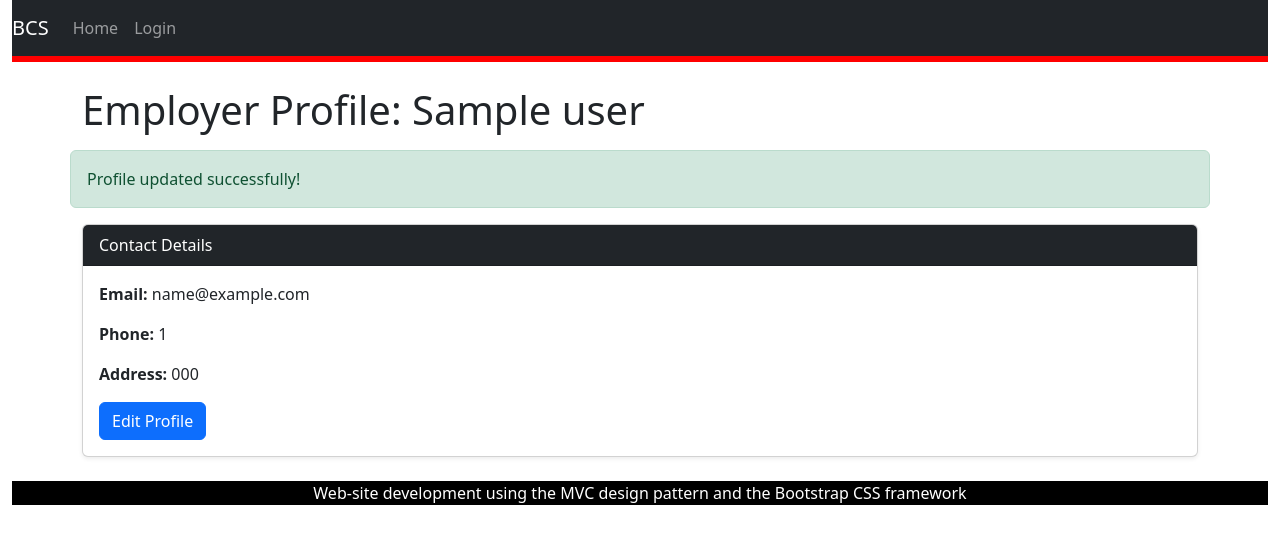
After one commit to MrBlue237/BCS, a PHP site: template BCS-MVC/Views/employer_profile.phtml in a window 1280 px wide. The commit adds this page. Shown: the top 544 px of the page. Run offline with PHP 8.4, Linux system fonts and the light colour scheme; the template is opened without the code that fills it: most values are stand-ins (such as "Sample title", 1, 10 or a date in 2020).

Commit message:
fixed edit profile for both

```diff
--- a/BCS-MVC/Models/UsersDataSet.php
+++ b/BCS-MVC/Models/UsersDataSet.php
@@ -93,7 +93,7 @@ class UsersDataSet {
         }
     }
 
-    public function updateStudentsData($name, $number, $address, $cv, $email, $stud_id) {
+    public function updateUsersData($name, $number, $address, $cv, $email, $user_id) {
         $sqlQuery = 'UPDATE users
                 SET name = ?, phone_number = ?, postal_address = ?, cv_file_path = ?, email = ?
                 WHERE user_id = ?';
@@ -105,7 +105,7 @@ class UsersDataSet {
         $statement->bindParam(3, $address);
         $statement->bindParam(4, $cv);
         $statement->bindParam(5, $email);
-        $statement->bindParam(6, $stud_id);
+        $statement->bindParam(6, $user_id);
 
 
 
--- /dev/null
+++ b/BCS-MVC/Views/employer_profile.phtml
@@ -0,0 +1,37 @@
+<?php require('template/header.phtml'); ?>
+
+    <div class="container mt-4">
+        <div class="row">
+
+            <div class="col-md-12">
+                <h1 class="mb-3">Employer Profile: <?php echo htmlspecialchars($view->user->getName()); ?></h1>
+            </div>
+
+            <?php if ($view->updateSuccess): ?>
+                <div class="alert alert-success">Profile updated successfully!</div>
+            <?php endif; ?>
+            <?php if ($view->updateError): ?>
+                <div class="alert alert-danger">Error updating profile. Please try again.</div>
+            <?php endif; ?>
+
+            <div >
+                <div class="card shadow-sm mb-4">
+                    <div class="card-header bg-dark text-white">Contact Details</div>
+                    <div class="card-body">
+                        <p><strong>Email:</strong> <?php echo htmlspecialchars($view->user->getEmail()); ?></p>
+                        <p><strong>Phone:</strong> <?php echo htmlspecialchars($view->user->getPhoneNumber()); ?></p>
+                        <p><strong>Address:</strong> <?php echo nl2br(htmlspecialchars($view->user->getPostalAddress())); ?></p>
+
+                        <form action="edit_profile.php" method="POST">
+                            <button type="submit" class="btn btn-primary" name ="user_id" value="<?php echo $view->user->getUserID() ?>">
+                                Edit Profile
+                            </button>
+                        </form>
+                    </div>
+                </div>
+            </div>
+
+        </div>
+    </div>
+
+<?php require('template/footer.phtml'); ?>
--- a/BCS-MVC/Views/student_profile.phtml
+++ b/BCS-MVC/Views/student_profile.phtml
@@ -26,8 +26,8 @@
                         <?php else: ?>
                             <p class="text-danger">No CV uploaded.</p>
                         <?php endif; ?>
-                        <form action="edit_student_profile.php" method="POST">
-                            <button type="submit" class="btn btn-primary" name ="stud_id" value="<?php echo $view->user->getUserID() ?>">
+                        <form action="edit_profile.php" method="POST">
+                            <button type="submit" class="btn btn-primary" name ="user_id" value="<?php echo $view->user->getUserID() ?>">
                                 Edit Profile
                             </button>
                         </form>
--- a/BCS-MVC/Views/template/header.phtml
+++ b/BCS-MVC/Views/template/header.phtml
@@ -58,6 +58,9 @@ $user_email = $_SESSION['email'] ?? '';
                     <li class="nav-item">
                         <a class="nav-link" href="add_post.php">Create Post</a>
                     </li>
+                    <li class="nav-item">
+                        <a class="nav-link" href="employer_profile.php">My Profile</a>
+                    </li>
                 <?php endif; ?>
                 <?php if ($is_logged_in): ?>
                     <li class="nav-item">
```
Also changed, not shown: BCS-MVC/Views/edit_profile.phtml (renamed from BCS-MVC/Views/edit_student_profile.phtml, +10 -3 lines), BCS-MVC/edit_profile.php (renamed from BCS-MVC/edit_student_profile.php, +15 -10 lines), BCS-MVC/employer_profile.php (added, +35 -0 lines), BCS-MVC/identifier.sqlite.
